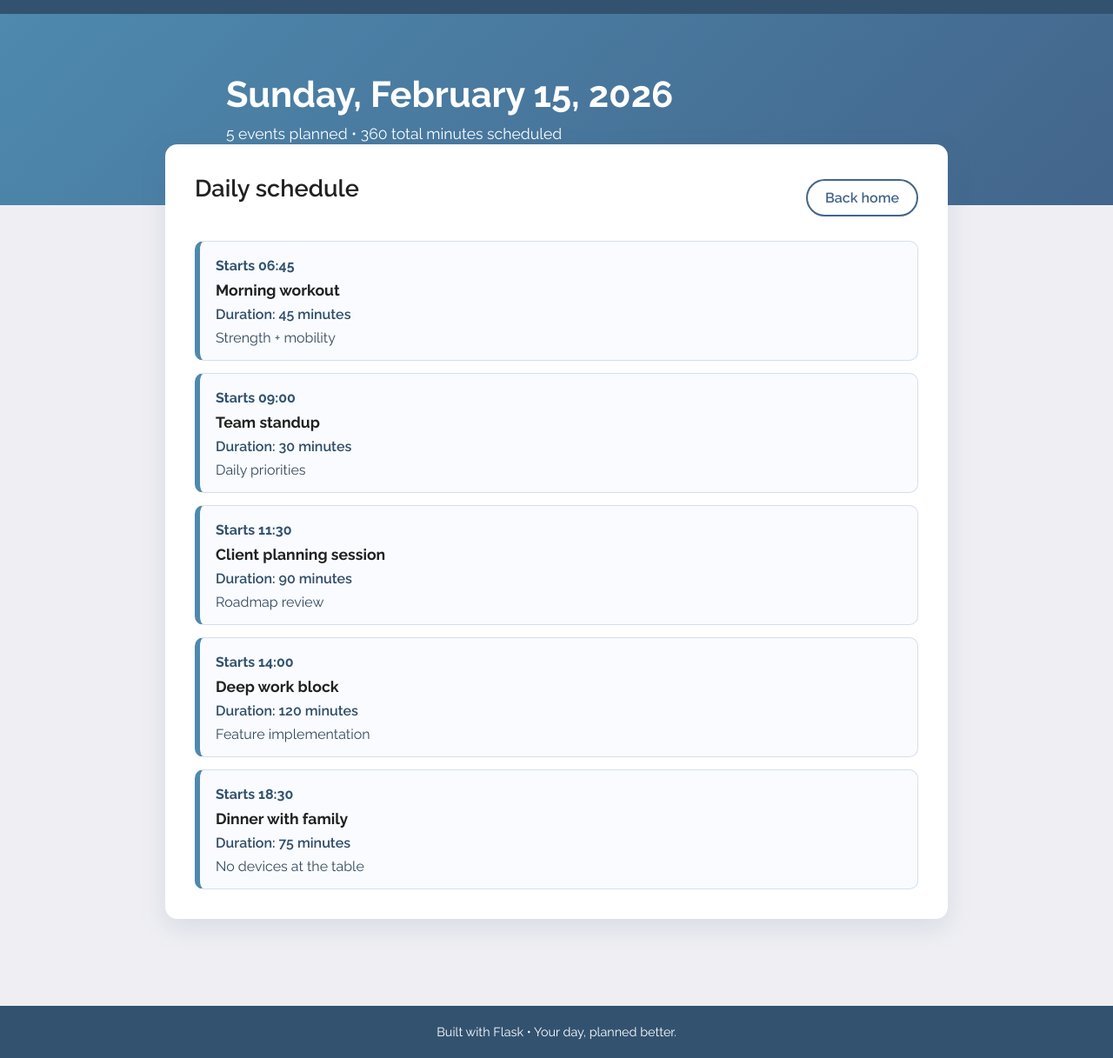
After one commit to nanathan/Schedule, a Flask app: page /schedule/2026-02-15 in a window 1280 px wide. The commit adds this page. Shown: the whole page at 87% size. Run offline with Flask 3, Linux system fonts and the light colour scheme.

Commit message:
Add daily schedule detail page with event timing

```diff
--- a/server.py
+++ b/server.py
@@ -1,10 +1,45 @@
+import datetime
+
 import flask
 
 app = flask.Flask(__name__)
 
+SAMPLE_SCHEDULE = {
+    "2026-02-15": [
+        {"title": "Morning workout", "start": "06:45", "duration_minutes": 45, "notes": "Strength + mobility"},
+        {"title": "Team standup", "start": "09:00", "duration_minutes": 30, "notes": "Daily priorities"},
+        {"title": "Client planning session", "start": "11:30", "duration_minutes": 90, "notes": "Roadmap review"},
+        {"title": "Deep work block", "start": "14:00", "duration_minutes": 120, "notes": "Feature implementation"},
+        {"title": "Dinner with family", "start": "18:30", "duration_minutes": 75, "notes": "No devices at the table"},
+    ]
+}
+
+
+def format_day_label(day_string):
+    parsed_day = datetime.datetime.strptime(day_string, "%Y-%m-%d")
+    return parsed_day.strftime("%A, %B %-d, %Y")
+
+
 @app.route("/")
 def home():
-    return flask.render_template("index.html")
+    return flask.render_template("index.html", featured_day="2026-02-15")
+
+
+@app.route("/schedule/<day>")
+def day_schedule(day):
+    events = SAMPLE_SCHEDULE.get(day)
+    if events is None:
+        flask.abort(404)
+
+    total_minutes = sum(event["duration_minutes"] for event in events)
+    return flask.render_template(
+        "day_schedule.html",
+        day=day,
+        day_label=format_day_label(day),
+        events=events,
+        total_minutes=total_minutes,
+    )
+
 
 if __name__ == '__main__':
-    app.run(debug = False)
+    app.run(debug=False)
--- a/static/css/style.css
+++ b/static/css/style.css
@@ -124,3 +124,54 @@ footer p {
     margin-bottom: 70px;
   }
 }
+
+.day-header {
+  display: flex;
+  align-items: center;
+  justify-content: space-between;
+  gap: 12px;
+  flex-wrap: wrap;
+}
+
+.event-list {
+  list-style: none;
+  margin: 22px 0 0;
+  padding: 0;
+  display: grid;
+  gap: 14px;
+}
+
+.event-item {
+  border: 1px solid #d4dfec;
+  border-left: 6px solid #4e89ae;
+  border-radius: 10px;
+  padding: 18px 18px 16px;
+  background: #f9fbfe;
+}
+
+.event-item h3 {
+  margin: 8px 0 8px;
+  font-size: 1.1rem;
+}
+
+.event-time,
+.event-duration,
+.event-notes {
+  margin: 0;
+}
+
+.event-time {
+  color: #325270;
+  font-weight: 700;
+}
+
+.event-duration {
+  margin-top: 4px;
+  font-weight: 600;
+  color: #2e4d68;
+}
+
+.event-notes {
+  margin-top: 8px;
+  color: #34495e;
+}
--- /dev/null
+++ b/templates/day_schedule.html
@@ -0,0 +1,44 @@
+<!DOCTYPE html>
+<html lang="en">
+<head>
+    <meta charset="UTF-8">
+    <meta name="viewport" content="width=device-width, initial-scale=1.0">
+    <title>Schedule | {{ day_label }}</title>
+    <link href="https://fonts.googleapis.com/css2?family=Raleway:wght@400;500;600;700&display=swap" rel="stylesheet">
+    <link rel="stylesheet" href="{{ url_for('static', filename='css/style.css') }}">
+</head>
+<body>
+<div class="wrapper">
+    <header class="top">
+        <div class="title">
+            <h1>{{ day_label }}</h1>
+            <p>{{ events|length }} events planned • {{ total_minutes }} total minutes scheduled</p>
+        </div>
+    </header>
+
+    <main class="content">
+        <section class="card">
+            <div class="day-header">
+                <h2>Daily schedule</h2>
+                <a href="{{ url_for('home') }}" class="button secondary">Back home</a>
+            </div>
+
+            <ul class="event-list" aria-label="Events for {{ day_label }}">
+                {% for event in events %}
+                <li class="event-item">
+                    <p class="event-time">Starts {{ event.start }}</p>
+                    <h3>{{ event.title }}</h3>
+                    <p class="event-duration">Duration: {{ event.duration_minutes }} minutes</p>
+                    <p class="event-notes">{{ event.notes }}</p>
+                </li>
+                {% endfor %}
+            </ul>
+        </section>
+    </main>
+</div>
+
+<footer>
+    <p>Built with Flask • Your day, planned better.</p>
+</footer>
+</body>
+</html>
--- a/templates/index.html
+++ b/templates/index.html
@@ -24,7 +24,7 @@
                 plan upcoming events, and keep your week under control.
             </p>
             <div class="cta-group">
-                <a href="#" class="button primary">Get started</a>
+                <a href="{{ url_for('day_schedule', day=featured_day) }}" class="button primary">View today's schedule</a>
                 <a href="#features" class="button secondary">Learn more</a>
             </div>
         </section>
```
